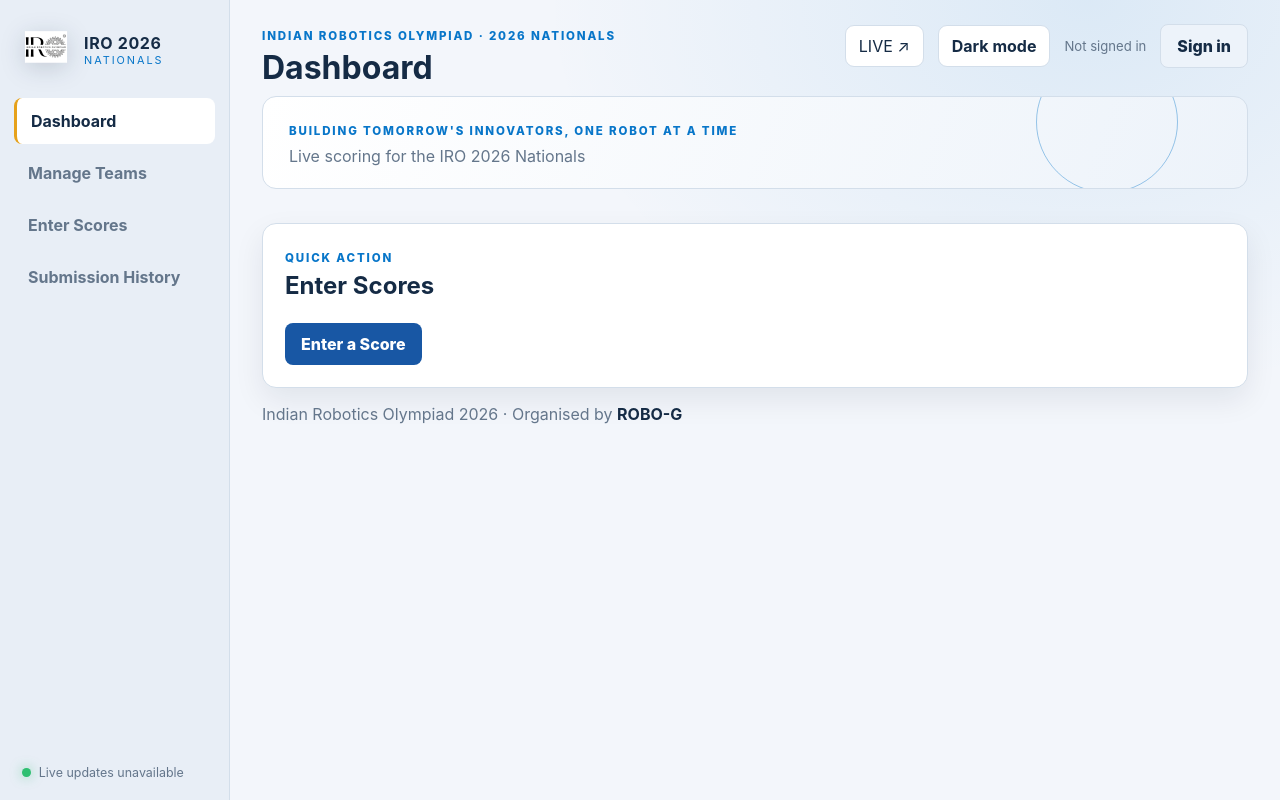
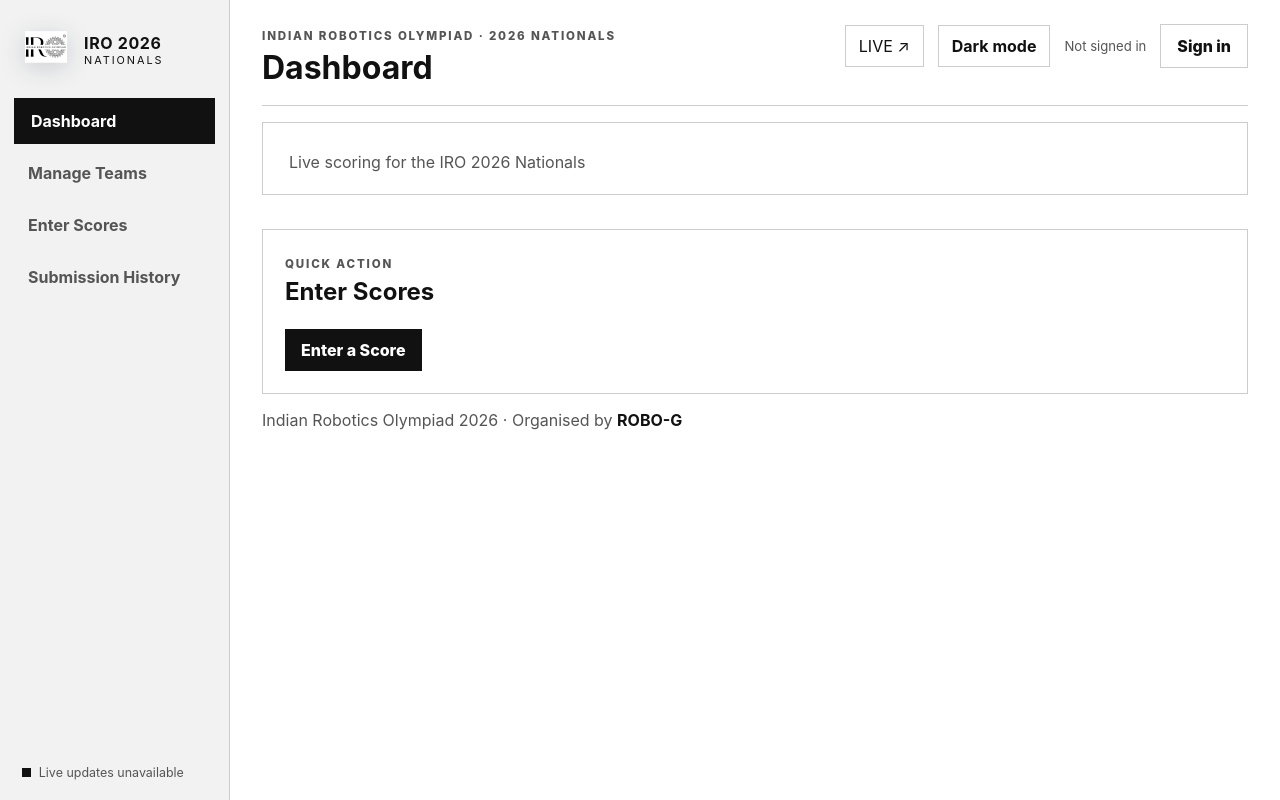
Before and after one commit to themxtr/iro-scorer, a plain HTML site: page scorer.html in a window 1280 px wide. Drawn offline with Linux system fonts and the light colour scheme.

Commit message:
Restyle scorer to match leaderboard
Co-authored-by: Copilot <223556219+Copilot@users.noreply.github.com>

```diff
--- a/css/theme.css
+++ b/css/theme.css
@@ -743,3 +743,135 @@ body {
     max-height: 72px;
   }
 }
+
+.scorer-body {
+  --navy: #ffffff;
+  --navy2: #f2f2f2;
+  --panel: #ffffff;
+  --panel2: #f5f5f5;
+  --cyan: #111111;
+  --blue: #111111;
+  --gold: #111111;
+  --red: #555555;
+  --text: #111111;
+  --muted: #555555;
+  --line: #cccccc;
+  background: var(--navy);
+  color: var(--text);
+}
+
+:root[data-theme="dark"] .scorer-body {
+  --navy: #111111;
+  --navy2: #1b1b1b;
+  --panel: #191919;
+  --panel2: #252525;
+  --cyan: #ffffff;
+  --blue: #ffffff;
+  --gold: #dddddd;
+  --red: #999999;
+  --text: #f5f5f5;
+  --muted: #bbbbbb;
+  --line: #555555;
+}
+
+.scorer-body *,
+.scorer-body *::before,
+.scorer-body *::after {
+  border-radius: 0 !important;
+  box-shadow: none !important;
+}
+
+.scorer-body .sidebar {
+  background: var(--navy2);
+  border-right-color: var(--line);
+}
+
+.scorer-body .scorer-header {
+  height: auto;
+  min-height: 82px;
+  margin-bottom: 16px;
+  padding-bottom: 12px;
+  flex-wrap: wrap;
+  gap: 12px;
+  border-bottom: 1px solid var(--line);
+}
+
+.scorer-body .eyebrow {
+  color: var(--muted);
+}
+
+.scorer-body .live-dot {
+  background: var(--text);
+  box-shadow: none;
+}
+
+.scorer-body .nav-item.active {
+  background: var(--text);
+  border-left-color: var(--text);
+  color: var(--panel);
+}
+
+.scorer-body .stat-card,
+.scorer-body .panel,
+.scorer-body .workflow-step,
+.scorer-body .team-column,
+.scorer-body .score-task {
+  border-color: var(--line);
+  background: var(--panel);
+}
+
+.scorer-body .event-banner {
+  border-color: var(--line);
+  background: var(--panel);
+  color: var(--text);
+}
+
+.scorer-body .event-banner::after {
+  display: none;
+}
+
+.scorer-body .button.primary,
+.scorer-body .step-number,
+.scorer-body .category-options button.selected,
+.scorer-body .round-options button.selected,
+.scorer-body .team-picker button.selected {
+  border-color: var(--text);
+  background: var(--text);
+  color: var(--panel);
+}
+
+.scorer-body .button.secondary,
+.scorer-body .category-options button,
+.scorer-body .round-options button,
+.scorer-body .team-picker button,
+.scorer-body .small-button,
+.scorer-body .score-option {
+  border-color: var(--line);
+  background: var(--panel);
+  color: var(--text);
+}
+
+.scorer-body .button.danger {
+  background: var(--muted);
+  color: var(--panel);
+}
+
+.scorer-body .category-count,
+.scorer-body .team-column h3,
+.scorer-body .score-task.subtotal {
+  background: var(--panel2);
+}
+
+.scorer-body .score-option input {
+  accent-color: var(--text);
+}
+
+.scorer-body .error {
+  color: var(--muted);
+}
+
+.scorer-body .toast {
+  border-color: var(--line);
+  background: var(--panel);
+  color: var(--text);
+}
--- a/scorer.html
+++ b/scorer.html
@@ -37,7 +37,6 @@
 
     <section id="dashboardView" class="view active">
       <div class="event-banner">
-        <span class="eyebrow">BUILDING TOMORROW'S INNOVATORS, ONE ROBOT AT A TIME</span>
         <p>Live scoring for the IRO 2026 Nationals</p>
       </div>
       <div class="stat-grid" id="dashboardStats"></div>
```
